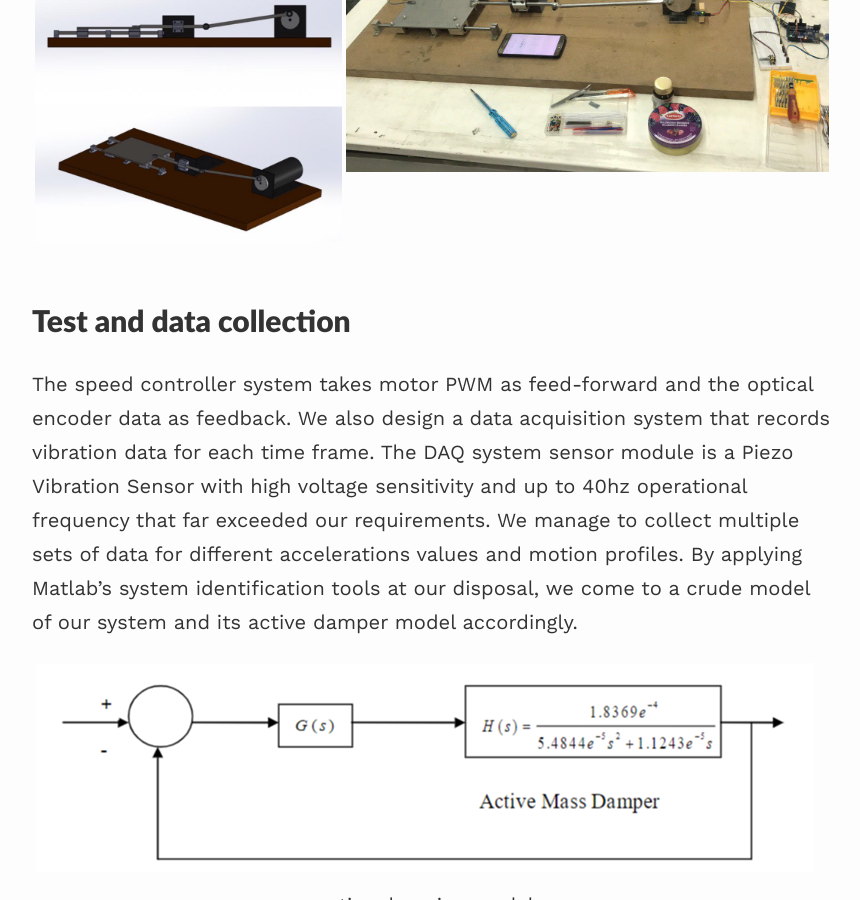
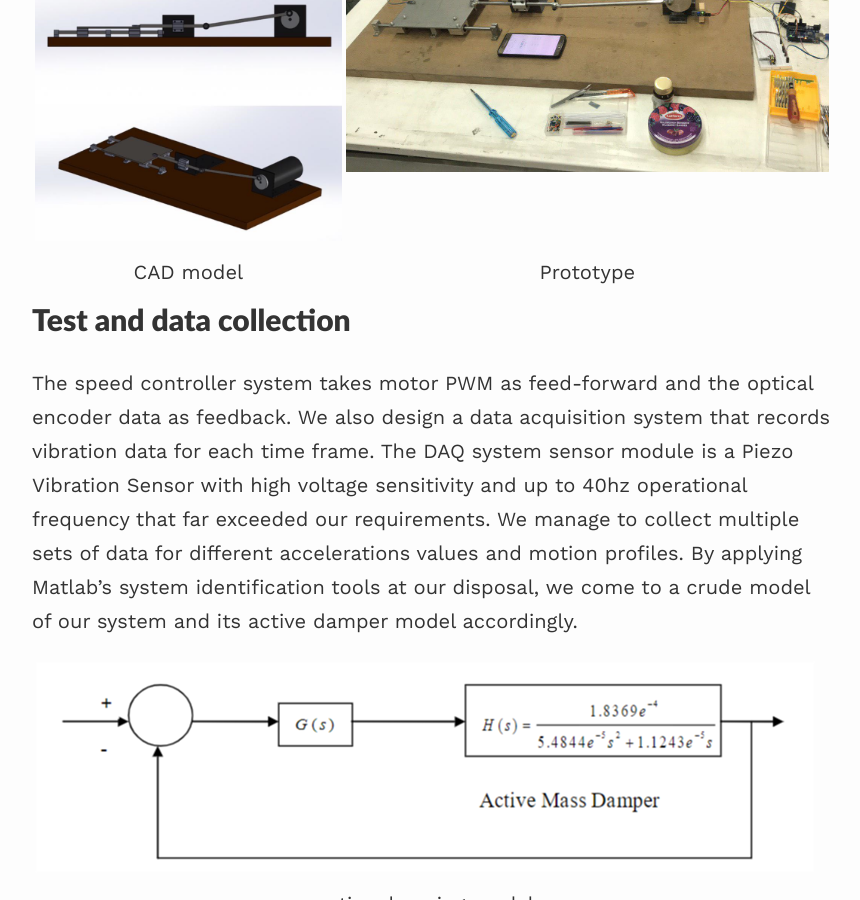
Before and after one commit to bijanmehr/bijanmehr.github.io, a Jekyll site: the page built from _projects/Earthquake_simulator.md, in a window 1280 px wide and 900 px high, scrolled down 2131 px. Shown: the whole window, without its empty margins (208-1068 px from the left). Built offline with Jekyll 4.4.1, drawn with Linux system fonts in a browser that asks for light colours; nearby versions of some CDN libraries.

Commit message:
update_prj

```diff
--- a/_projects/Earthquake_simulator.md
+++ b/_projects/Earthquake_simulator.md
@@ -28,7 +28,7 @@ We provide a Matlab interface and an Arduino PID speed controller to control the
 
 |![cad_model](https://bijanmehr.github.io/assets/earthquack_simulator/solid.png)|![prototype](https://bijanmehr.github.io/assets/earthquack_simulator/prototype.png)|
 |:-:|:-:|
-|||
+|CAD model|Prototype|
 
 ## Test and data collection
 The speed controller system takes motor PWM as feed-forward and the optical encoder data as feedback. We also design a data acquisition system that records vibration data for each time frame. The DAQ system sensor module is a Piezo Vibration Sensor with high voltage sensitivity and up to 40hz operational frequency that far exceeded our requirements. We manage to collect multiple sets of data for different accelerations values and motion profiles. By applying Matlab's system identification tools at our disposal, we come to a crude model of our system and its active damper model accordingly.
```
